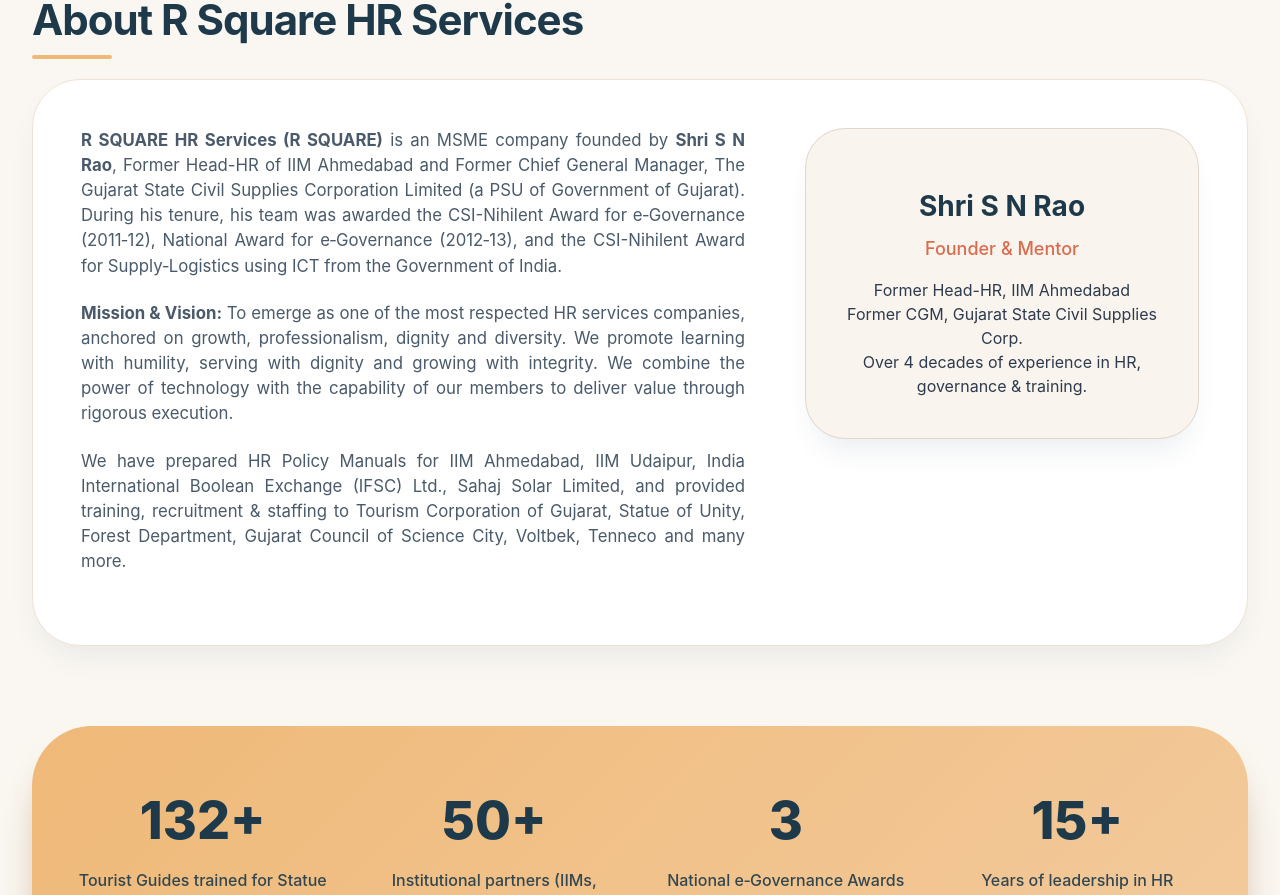
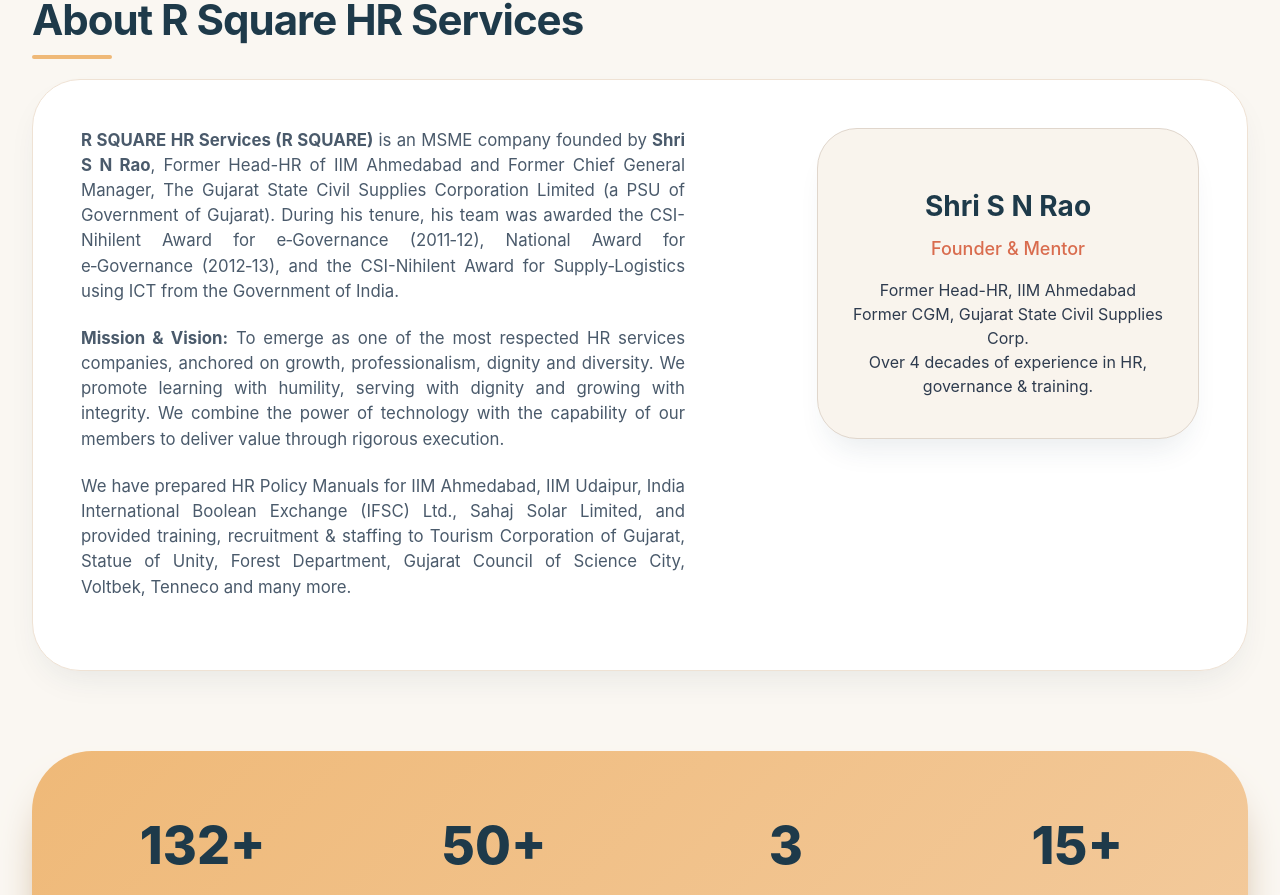
Before and after one commit to devhind/rsquare, a SvelteKit app: page /Home in a window 1280 px wide. Shown: the part 3496-4391 px from the top of the page. Built offline with nearby package versions, Linux system fonts and the light colour scheme.

Commit message:
Update +page.svelte

```diff
--- a/src/routes/Home/+page.svelte
+++ b/src/routes/Home/+page.svelte
@@ -1037,6 +1037,8 @@
   .about-text {
     flex: 2;
     min-width: 300px;
+    margin-right: 36px;
+
   }
 
   .about-text p {
@@ -1044,6 +1046,7 @@
     margin-bottom: 22px;
     color: #4a5a6b;
     font-size: 1.05rem;
+    margin-right: 36px;
   }
 
   .founder-box {
```
